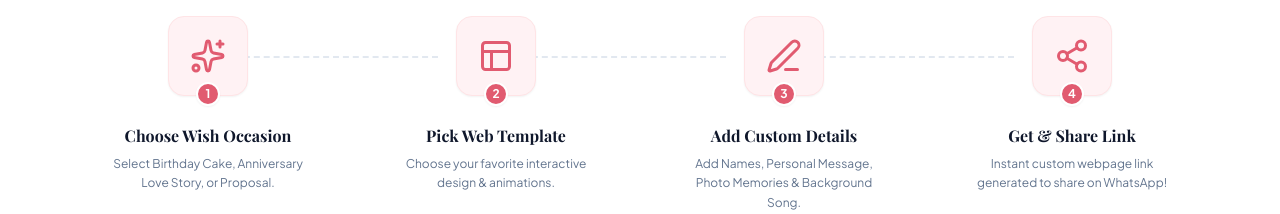
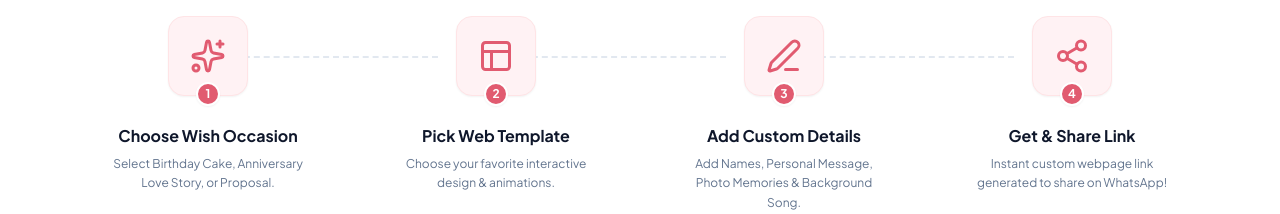
Before and after one commit to Kunal18sm/VishLink, a React (Vite) app: page / in a window 1280 px wide. Shown: the part 2800-3014 px from the top of the page. Built offline with nearby package versions, Linux system fonts and the light colour scheme; no server answers; a web font is replaced by a local one.

Commit message:
style: Normal clean sans-serif font for purchase form page

```diff
--- a/src/index.css
+++ b/src/index.css
@@ -12,7 +12,7 @@
     background-color: #ffffff;
   }
 
-  h1, h2, h3, .font-serif {
+  .font-serif {
     font-family: var(--font-serif);
   }
 }
```
